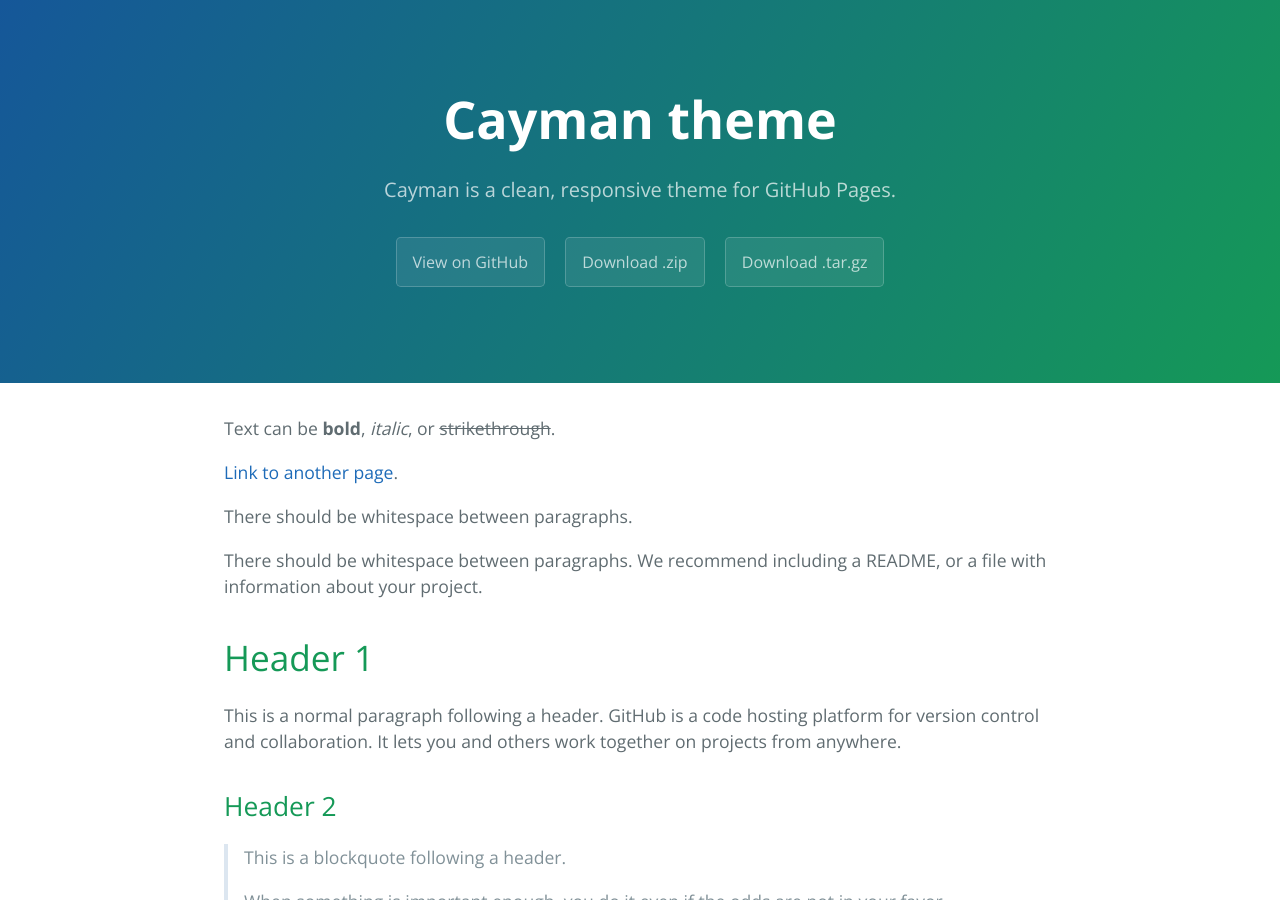
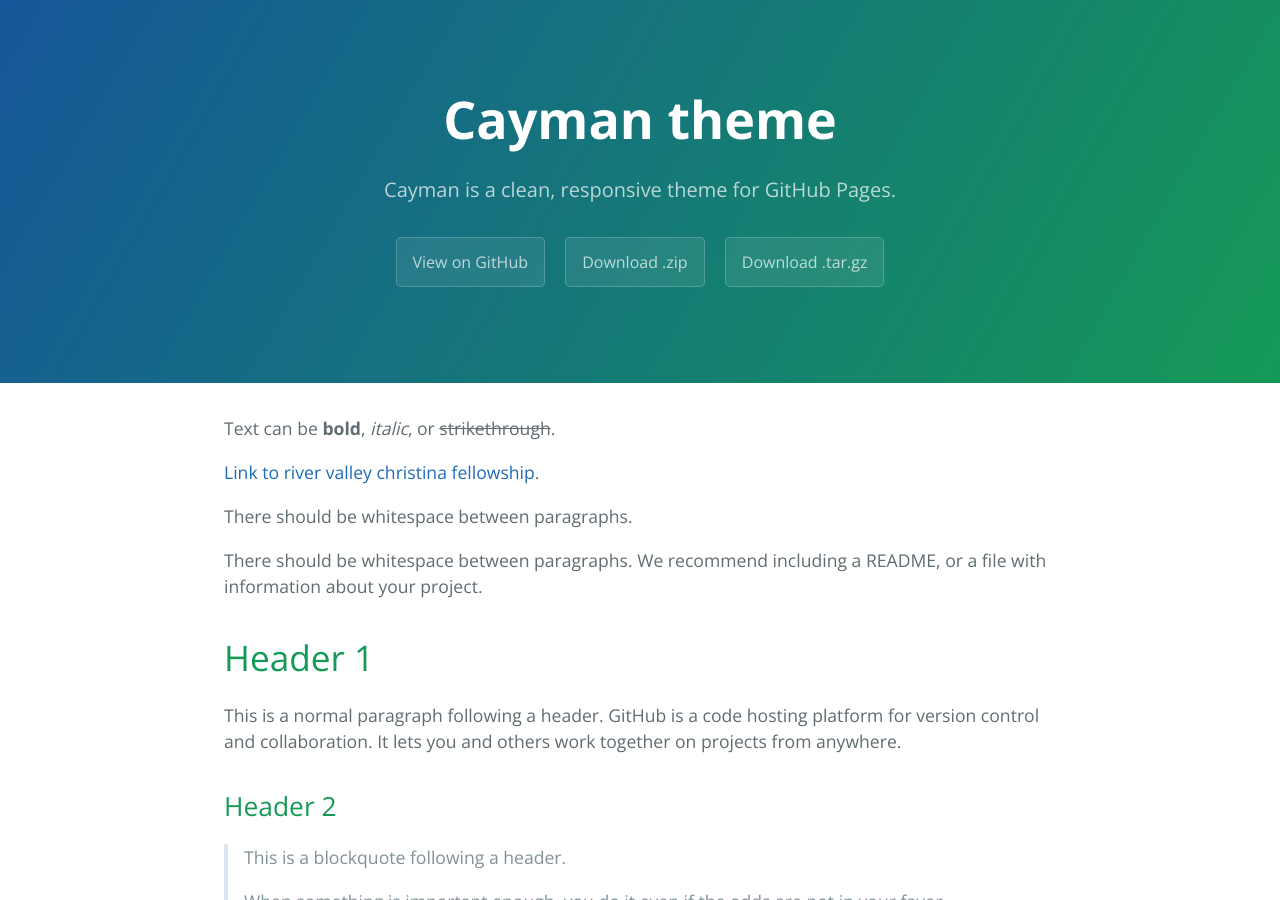
Before and after one commit to RiverValleyChristianFellowship/rvcf.github.io, a Jekyll site: the page built from index.md, in a window 1280 px wide and 900 px high. Built offline with Jekyll 4.4.1, drawn with Linux system fonts in a browser that asks for light colours.

Commit message:
link to rvcf

```diff
--- a/index.md
+++ b/index.md
@@ -4,7 +4,7 @@
 
 Text can be **bold**, _italic_, or ~~strikethrough~~.
 
-[Link to another page](another-page).
+[Link to river valley christina fellowship](http://rivervalleyfellowship.org).
 
 There should be whitespace between paragraphs.
 
```
